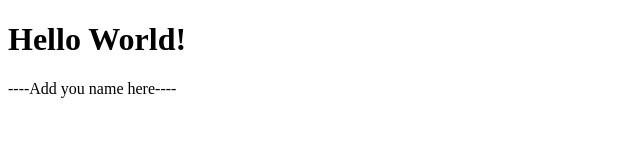
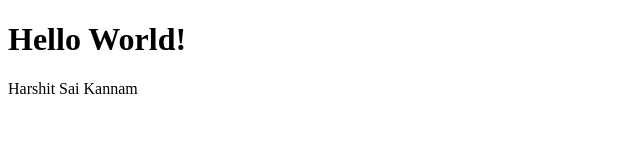
Before and after one commit to DS4200-S22/ic-01-harshitsk21, a plain HTML site: page index.html in a window 1280 px wide. Shown: the full height of the page, 0-640 px from the left. Drawn offline with Linux system fonts and the light colour scheme.

Commit message:
Couldn't get git to work on time. Edited on github

```diff
--- a/index.html
+++ b/index.html
@@ -6,7 +6,7 @@
 
 <p>
 
-----Add you name here----
+Harshit Sai Kannam
 
 </p>
 
```
